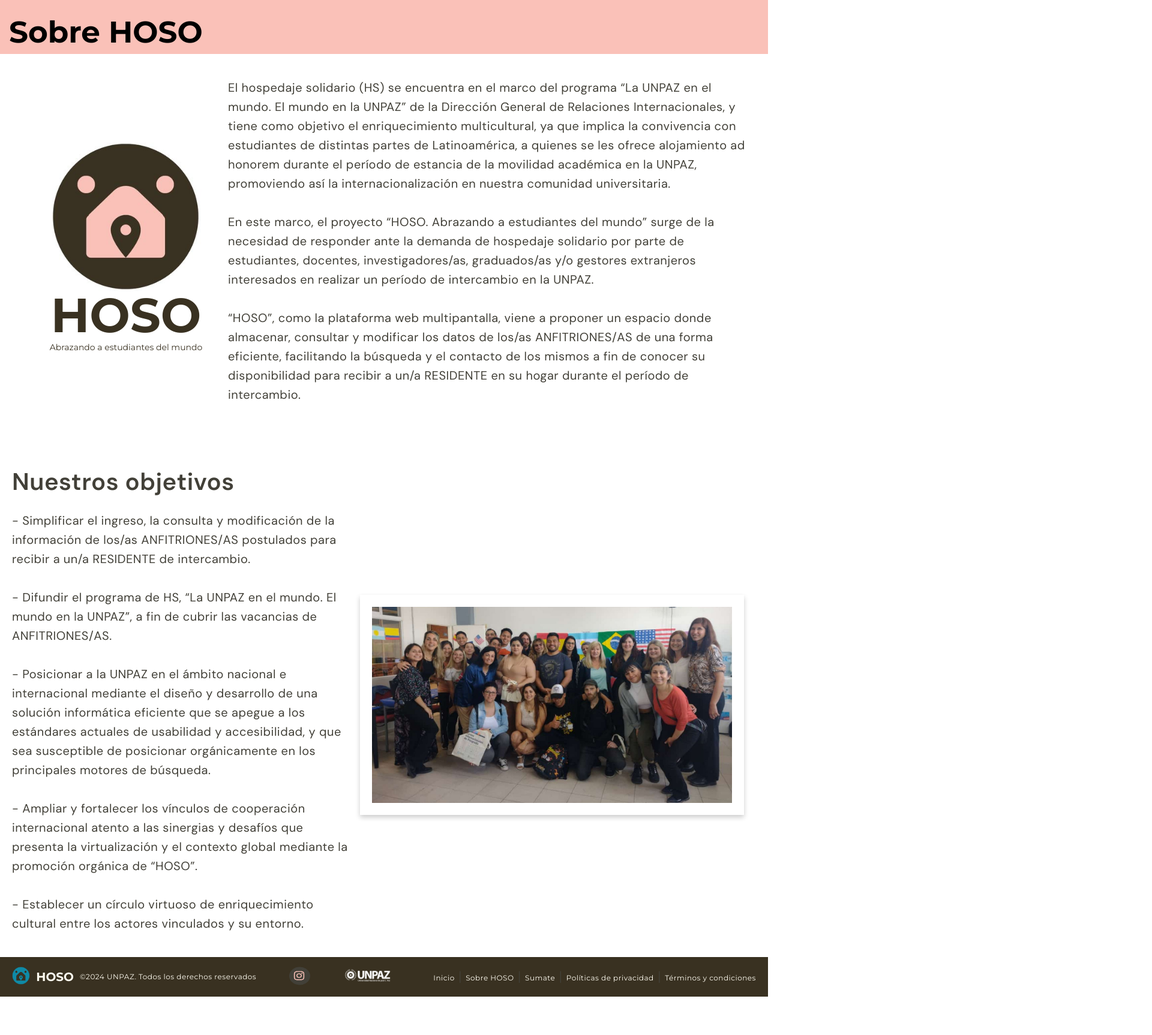
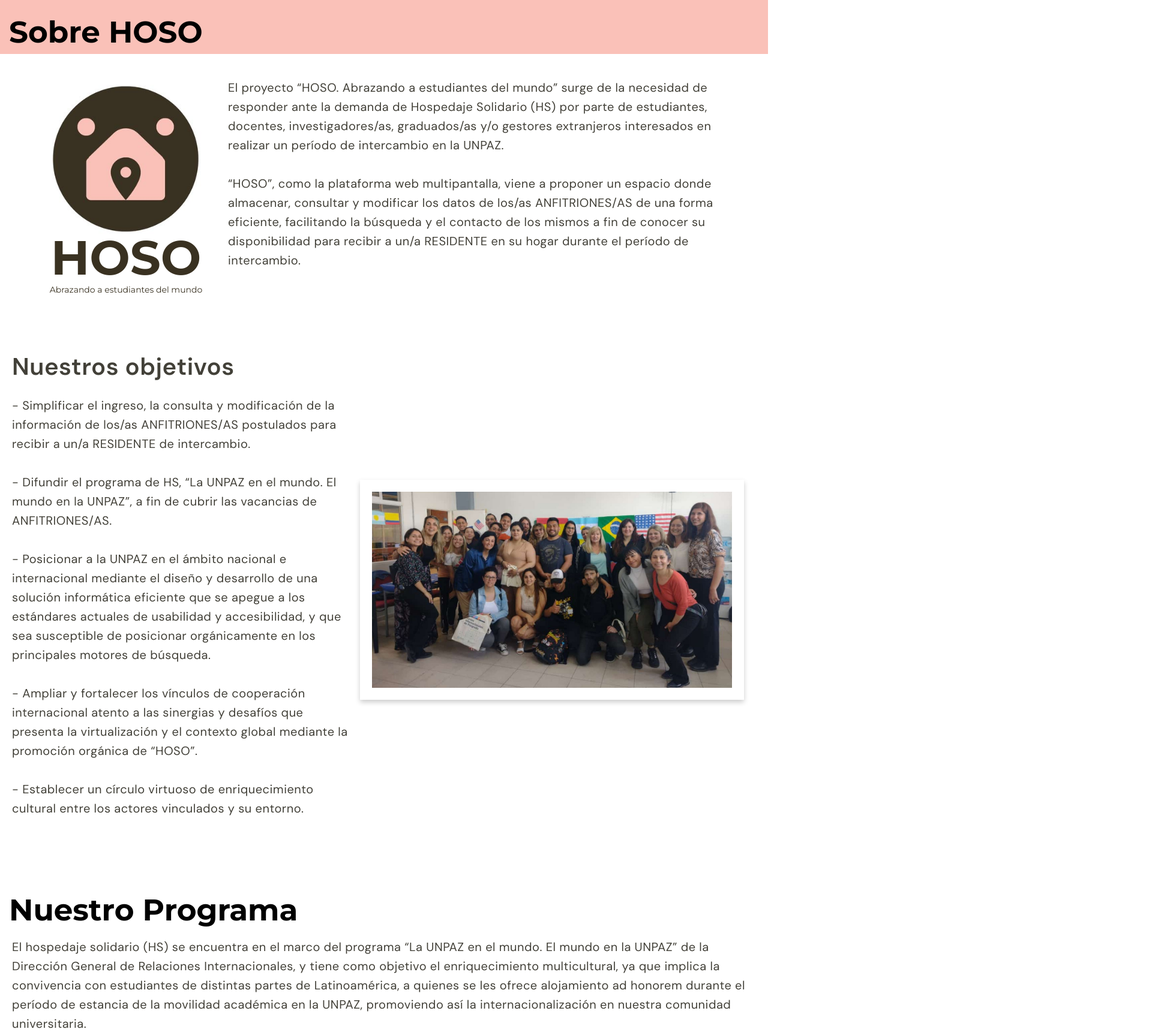
Before and after one commit to nicomedina88/HOSOsite, a React (Create React App) app: page /sobre-hoso in a window 1280 px wide. Shown: the part 160-1886 px from the top of the page at 60% size, 1920 px wide, since content can reach past the window. Before the commit the page ends 1822 px from the top, so only its background shows below. Built offline with nearby package versions, Linux system fonts and the light colour scheme.

Commit message:
cambios2

```diff
--- a/src/componentes/Sobrehoso/Sobrehoso.jsx
+++ b/src/componentes/Sobrehoso/Sobrehoso.jsx
@@ -2,6 +2,7 @@
 import './Sobrehoso.css';
 import logo6 from '../../img/hoso7.jpg';
 import img2 from '../../img/RGDI3.jpg';
+import internacionales from '../../img/HOSOPresentaciónoficial.jpg';
 
 const Sobrehoso = () => {
   return (
@@ -19,44 +20,35 @@
         </div>
       <div className="text-container">
         <p className="paragraph">
-        El hospedaje solidario (HS) se encuentra en el marco del programa “La UNPAZ en el mundo.
-        El mundo en la UNPAZ” de la Dirección General de Relaciones Internacionales, y tiene como objetivo
-        el enriquecimiento multicultural, ya que implica la convivencia con estudiantes de distintas partes
-        de Latinoamérica, a quienes se les ofrece alojamiento ad honorem durante el período de estancia de la
-        movilidad académica en la UNPAZ, promoviendo así la internacionalización en nuestra comunidad universitaria.
+        El proyecto “HOSO. Abrazando a estudiantes del mundo” surge de la necesidad de responder ante la demanda
+        de Hospedaje Solidario (HS) por parte de estudiantes, docentes, investigadores/as, graduados/as y/o gestores
+        extranjeros interesados en realizar un período de intercambio en la UNPAZ.
         <br />
         <br />
-        En este marco, el proyecto “HOSO. Abrazando a estudiantes del mundo” surge de la necesidad de
-        responder ante la demanda de hospedaje solidario por parte de estudiantes, docentes, investigadores/as,
-        graduados/as y/o gestores extranjeros interesados en realizar un período de intercambio en la UNPAZ.
+       “HOSO”, como la plataforma web multipantalla, viene a proponer un espacio donde almacenar, consultar y modificar
+        los datos de los/as ANFITRIONES/AS de una forma eficiente, facilitando la búsqueda y el contacto de los mismos a fin de
+        conocer su disponibilidad para recibir a un/a RESIDENTE en su hogar durante el período de intercambio.
+        <br />
+        <br />
+
+        </p>
+      </div>
+      </div>
+      <div className="text-with-image-container-mob">
+      <div className="text-container">
+      <p className="paragraph">
+        El proyecto “HOSO. Abrazando a estudiantes del mundo” surge de la necesidad de responder
+         ante la demanda de Hospedaje Solidario (HS) por parte de estudiantes, docentes, investigadores/as,
+          graduados/as y/o gestores extranjeros interesados en realizar
+           un período de intercambio en la UNPAZ.
         <br />
         <br />
         “HOSO”, como la plataforma web multipantalla, viene a proponer un espacio donde almacenar,
         consultar y modificar los datos de los/as ANFITRIONES/AS de una forma eficiente, facilitando la
         búsqueda y el contacto de los mismos a fin de conocer su disponibilidad para recibir a un/a RESIDENTE
         en su hogar durante el período de intercambio.
-        </p>
-      </div>
-      </div>
-      <div className="text-with-image-container-mob">
-      <div className="text-container">
-      <p className="paragraph">
-        El hospedaje solidario (HS) se encuentra en el marco del programa “La UNPAZ en el mundo.
-        El mundo en la UNPAZ” de la Dirección General de Relaciones Internacionales, y tiene como objetivo
-        el enriquecimiento multicultural, ya que implica la convivencia con estudiantes de distintas partes
-        de Latinoamérica, a quienes se les ofrece alojamiento ad honorem durante el período de estancia de la
-        movilidad académica en la UNPAZ, promoviendo así la internacionalización en nuestra comunidad universitaria.
         <br />
         <br />
-        En este marco, el proyecto “HOSO. Abrazando a estudiantes del mundo” surge de la necesidad de
-        responder ante la demanda de hospedaje solidario por parte de estudiantes, docentes, investigadores/as,
-        graduados/as y/o gestores extranjeros interesados en realizar un período de intercambio en la UNPAZ.
-        <br />
-        <br />
-        “HOSO”, como la plataforma web multipantalla, viene a proponer un espacio donde almacenar,
-        consultar y modificar los datos de los/as ANFITRIONES/AS de una forma eficiente, facilitando la
-        búsqueda y el contacto de los mismos a fin de conocer su disponibilidad para recibir a un/a RESIDENTE
-        en su hogar durante el período de intercambio.
         </p>
       </div>
       <div className="logo-container1">
@@ -96,6 +88,40 @@
           className="ediuni"
         />
       </div>
+      <div className="sobrehoso-container"></div>
+      <div className="mini-banner3">
+        <div className="title-container3">
+          <h1 className="title">Nuestro Programa</h1>
+        </div>
+      </div>
+      <br />
+      <div className="text-container">
+        <p className="paragraph">
+        El hospedaje solidario (HS) se encuentra en el marco del programa “La UNPAZ en el mundo. El mundo en la UNPAZ” de la Dirección
+        General de Relaciones Internacionales, y tiene como objetivo el enriquecimiento multicultural, ya que implica la convivencia con estudiantes de distintas partes de Latinoamérica, a quienes se les ofrece alojamiento ad honorem durante el período de estancia de la movilidad académica en la UNPAZ, promoviendo así la internacionalización en nuestra comunidad universitaria.
+    </p>
+    <img src={internacionales} alt="logo-unpaz" className="unpaz"/>
+    <br />
+    <p className="paragraph">
+     Este Programa fue aprobado por resolución N° 38/2022- que enmarca al REGLAMENTO DE ALOJAMIENTO SOLIDARIO -aprobado por Resolución CS N°154/2019 y su modificatoria R. CS N°53/2023 que prevé el pago de un “aporte para gastos de servicios básicos”-, institucionalizando el ofrecimiento de un hospedaje solidario (HS) para estudiantes, docentes, investigadores/as y gestores/as que realicen una estancia académica en la Universidad Nacional de José C. Paz.
+    <br />
+   <br />
+     Este reglamento determina como actores participantes del HS a los ANFITRIONES (personas que ofrecen el alojamiento), y los RESIDENTES (personas movilizadas que realizan una estancia académica en la UNPAZ). En tal sentido, considerando el avance de las nuevas tecnologías como medio de acceso y difusión que potencian el alcance y transferencia con el territorio, se planificó el desarrollo de una plataforma web que permita conectar eficientemente a los RESIDENTES con los potenciales ANFITRIONES brindando información valiosa y actualizada, y contando con la posibilidad de extender los límites de la convocatoria vigente.
+   </p>
+    </div>
+    <div className="title-container3"></div>
+    <h1 className="title">¿Que es el alojamiento solidario?</h1>
+    <div className="text-container">
+    <p className="paragraph">
+    Es una experiencia para recibir como ANFITRIONES a estudiantes de movilidad internacional en su casa durante un semestre académico. Tiene como objetivo el enriquecimiento multicultural ya que implica la convivencia con estudiantes de otros países a quienes se les ofrece un hogar durante el período de estancia del intercambio académico en la UNPAZ, promoviendo la internacionalización en nuestra comunidad universitaria.
+    </p>
+    <p className="paragraph">
+    Conoce nuestras <a href="https://drive.google.com/file/d/1EGXuhbCYEtrxTw33qIIA1GUFY7hL8u-s/view">Practicas  de convivencia.</a>
+    <br />
+    <br />
+    Si querés obtener más información, visitá la <a href="https://www.unpaz.edu.ar/internacionalizacion-integral">página del programa.</a>
+    </p>
+    </div>
     </div>
   );
 };
```
